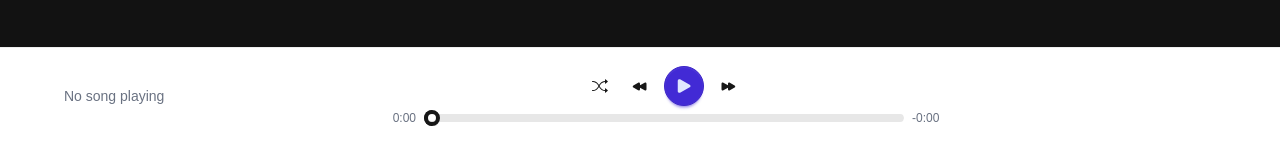
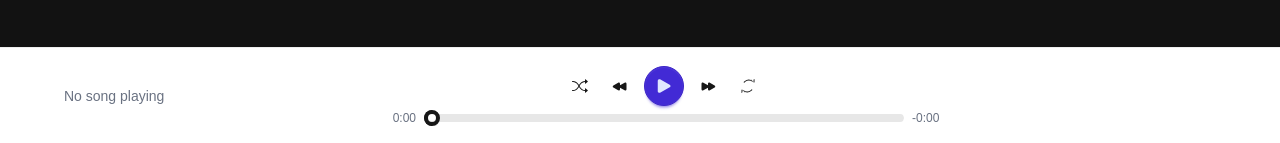
Before and after one commit to zvukarci/nextjs-prax, a Next.js app: page / in a window 1280 px wide. Shown: the part 657-800 px from the top of the page. Built offline with nearby package versions, Linux system fonts and the light colour scheme; no server answers; the database is empty.

Commit message:
added repeat button

```diff
--- a/src/app/components/PlaybackBar.tsx
+++ b/src/app/components/PlaybackBar.tsx
@@ -21,12 +21,14 @@ export function PlaybackBar(props: {
         isPlaying,
         progress,
         isShuffled,
+        isRepeatEnabled,
         currentSong,
         togglePlayback,
         seekTo,
         handleNext,
         handleBack,
         toggleShuffle,
+        toggleRepeat,
     } = useContext(PlaybackContext);
 
     const duration = currentSong?.duration || 0;
@@ -149,6 +151,24 @@ export function PlaybackBar(props: {
                             <path d="M5.055 7.06c-1.25-.714-2.805.189-2.805 1.628v8.123c0 1.44 1.555 2.342 2.805 1.628L12 14.471v2.34c0 1.44 1.555 2.342 2.805 1.628l7.108-4.061c1.26-.72 1.26-2.536 0-3.256L14.805 7.06C13.555 6.346 12 7.25 12 8.688v2.34L5.055 7.06z" />
                         </svg>
                     </button>
+                    <button
+                        className={`btn btn-circle btn-sm btn-ghost hover:bg-green-600 ${
+                            isRepeatEnabled ? "bg-green-600" : ""
+                        }`}
+                        onClick={toggleRepeat}
+                    >
+                        <svg
+                            xmlns="http://www.w3.org/2000/svg"
+                            width="16"
+                            height="16"
+                            fill="currentColor"
+                            className="bi bi-repeat"
+                            viewBox="0 0 16 16"
+                        >
+                            <path d="M11 1.5a.5.5 0 0 1 .5-.5H14a.5.5 0 0 1 .5.5V4a.5.5 0 0 1-1 0V2.707l-1.146 1.147a5 5 0 0 0-7.07 0l-.708.707a.5.5 0 1 1-.708-.707l.708-.707a6 6 0 0 1 8.485 0L14 1.793V1.5a.5.5 0 0 1-.5-.5h-2A.5.5 0 0 1 11 1.5" />
+                            <path d="M5 14.5a.5.5 0 0 1-.5.5H2a.5.5 0 0 1-.5-.5V12a.5.5 0 0 1 1 0v1.293l1.146-1.147a5 5 0 0 0 7.07 0l.708-.707a.5.5 0 1 1 .708.707l-.708.707a6 6 0 0 1-8.485 0L2 14.207V14.5a.5.5 0 0 1 .5.5h2A.5.5 0 0 1 5 14.5" />
+                        </svg>
+                    </button>
                 </div>
 
                 <div className="flex items-center gap-2 w-full">
--- a/src/app/components/PlaybackContextProvider.tsx
+++ b/src/app/components/PlaybackContextProvider.tsx
@@ -9,6 +9,7 @@ interface PlaybackStatus {
     currentSongIndex: number;
     isPlaying: boolean;
     progress: number;
+    isRepeatEnabled: boolean;
     playbackStart: {
         timestamp: number;
         progressAtStart: number;
@@ -37,6 +38,19 @@ function handleNextPlaybackStatus(prev: PlaybackStatus): PlaybackStatus {
     if (prev.isShuffled) {
         const isLast = prev.shufflePosition >= prev.shuffleOrder.length - 1;
         if (isLast) {
+            if (prev.isRepeatEnabled) {
+                return {
+                    ...prev,
+                    shufflePosition: 0,
+                    currentSongIndex: prev.shuffleOrder[0],
+                    progress: 0,
+                    isPlaying: true,
+                    playbackStart: {
+                        timestamp: Date.now(),
+                        progressAtStart: 0,
+                    },
+                };
+            }
             return { ...prev, isPlaying: false, playbackStart: null };
         }
         const newShufflePosition = prev.shufflePosition + 1;
@@ -53,6 +67,15 @@ function handleNextPlaybackStatus(prev: PlaybackStatus): PlaybackStatus {
     const isLastSong = prev.currentSongIndex >= prev.queue.length - 1;
 
     if (isLastSong) {
+        if (prev.isRepeatEnabled && prev.queue.length > 0) {
+            return {
+                ...prev,
+                currentSongIndex: 0,
+                progress: 0,
+                isPlaying: true,
+                playbackStart: { timestamp: Date.now(), progressAtStart: 0 },
+            };
+        }
         return { ...prev, isPlaying: false, playbackStart: null };
     }
 
@@ -131,14 +154,21 @@ export function PlaybackContextProvider({
         currentSongIndex: 0,
         isPlaying: false,
         progress: 0,
+        isRepeatEnabled: false,
         playbackStart: null,
         isShuffled: false,
         shuffleOrder: [],
         shufflePosition: 0,
     });
 
-    const { isPlaying, progress, isShuffled, queue, playbackStart } =
-        playbackStatus;
+    const {
+        isPlaying,
+        progress,
+        isShuffled,
+        isRepeatEnabled,
+        queue,
+        playbackStart,
+    } = playbackStatus;
     const currentSong = queue.at(playbackStatus.currentSongIndex);
 
     const handleNext = useCallback(() => {
@@ -187,6 +217,7 @@ export function PlaybackContextProvider({
                 isPlaying: isPlaying,
                 progress: progress,
                 isShuffled: isShuffled,
+                isRepeatEnabled: isRepeatEnabled,
                 currentSong: currentSong ?? null,
                 togglePlayback: () => {
                     setPlaybackStatus((prev) =>
@@ -243,6 +274,12 @@ export function PlaybackContextProvider({
                         };
                     });
                 },
+                toggleRepeat: () => {
+                    setPlaybackStatus((prev) => ({
+                        ...prev,
+                        isRepeatEnabled: !prev.isRepeatEnabled,
+                    }));
+                },
             }}
         >
             {children}
--- a/src/app/playback-context.ts
+++ b/src/app/playback-context.ts
@@ -12,12 +12,14 @@ interface PlaybackContextState {
     isPlaying: boolean;
     progress: number;
     isShuffled: boolean;
+    isRepeatEnabled: boolean;
     currentSong: Song | null;
     togglePlayback: () => void;
     seekTo: (newProgress: number) => void;
     handleNext: () => void;
     handleBack: () => void;
     toggleShuffle: () => void;
+    toggleRepeat: () => void;
 }
 
 export const PlaybackContext = createContext<PlaybackContextState>({
@@ -25,10 +27,12 @@ export const PlaybackContext = createContext<PlaybackContextState>({
     isPlaying: false,
     progress: 0,
     isShuffled: false,
+    isRepeatEnabled: false,
     currentSong: null,
     togglePlayback: () => {},
     seekTo: () => {},
     handleNext: () => {},
     handleBack: () => {},
     toggleShuffle: () => {},
+    toggleRepeat: () => {},
 });
```
